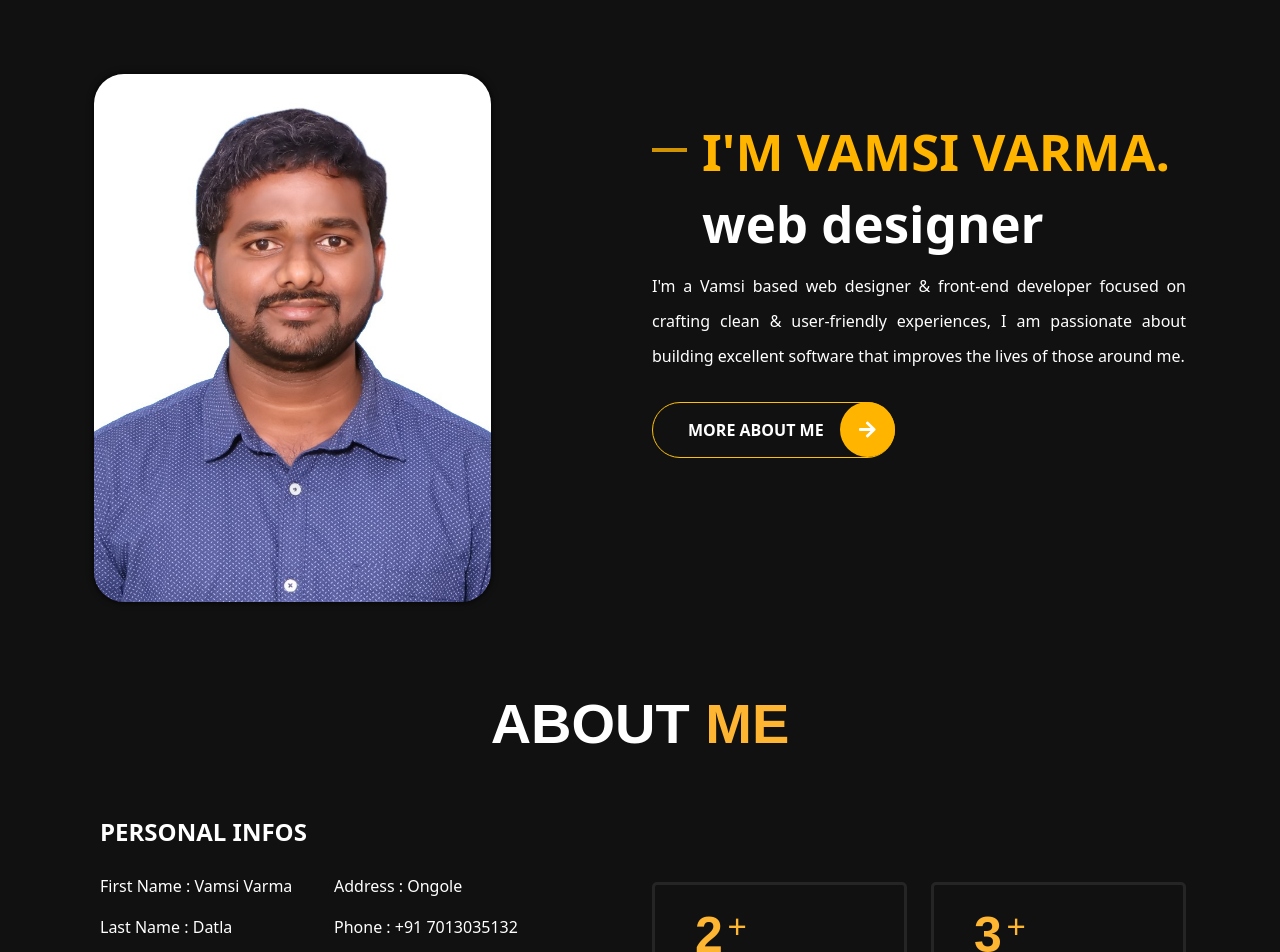
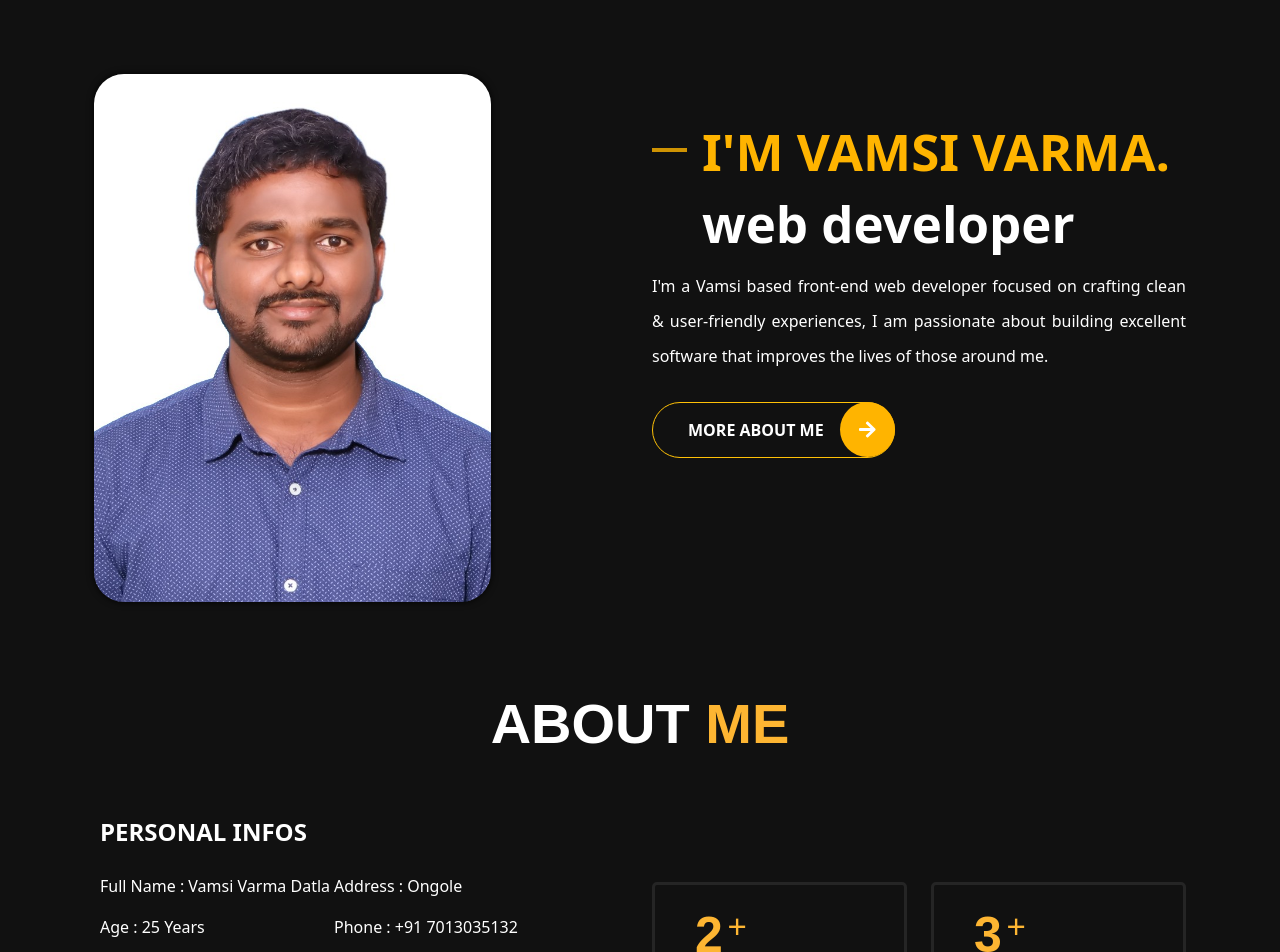
Before and after one commit to vamsivarmadatla/vamsi-portfolio, a React (Create React App) app: page / in a window 1280 px wide. Shown: the top 952 px of the page. Built offline with nearby package versions, Linux system fonts and the light colour scheme.

Commit message:
about changes

```diff
--- a/src/components/about/About.jsx
+++ b/src/components/about/About.jsx
@@ -24,17 +24,18 @@ const About = () => {
               <Row className="mt-4 mb-4">
                 <Col sm={6} lg={3} className=" mb-2">
                   <p className="aboutme-personal-info">
-                    First Name : <span>Vamsi Varma</span>
+                    Full Name : <span>Vamsi Varma Datla</span>
                   </p>
-                  <p className="aboutme-personal-info">
-                    Last Name : <span>Datla</span>
-                  </p>
+
                   <p className="aboutme-personal-info">
                     Age : <span>25 Years</span>
                   </p>
 
                   <p className="aboutme-personal-info">
                     Nationality : <span>Indian</span>
+                  </p>
+                  <p className="aboutme-personal-info">
+                    Marital Status : <span>Single</span>
                   </p>
                   <p className="aboutme-personal-info">
                     Freelance : <span>Available</span>
--- a/src/components/home/Home.jsx
+++ b/src/components/home/Home.jsx
@@ -28,15 +28,15 @@ const Home = () => {
                   <div className="mt-5">
                     <h1 className="home-section-title">I'M VAMSI VARMA.</h1>
                     <span className="home-section-title-span">
-                      web designer
+                      web developer
                     </span>
                   </div>
                   <div>
                     <p className="home-section-text">
-                      I'm a Vamsi based web designer & front‑end developer
-                      focused on crafting clean & user‑friendly experiences, I
-                      am passionate about building excellent software that
-                      improves the lives of those around me.
+                      I'm a Vamsi based front‑end web developer focused on
+                      crafting clean & user‑friendly experiences, I am
+                      passionate about building excellent software that improves
+                      the lives of those around me.
                     </p>
                   </div>
 
```
